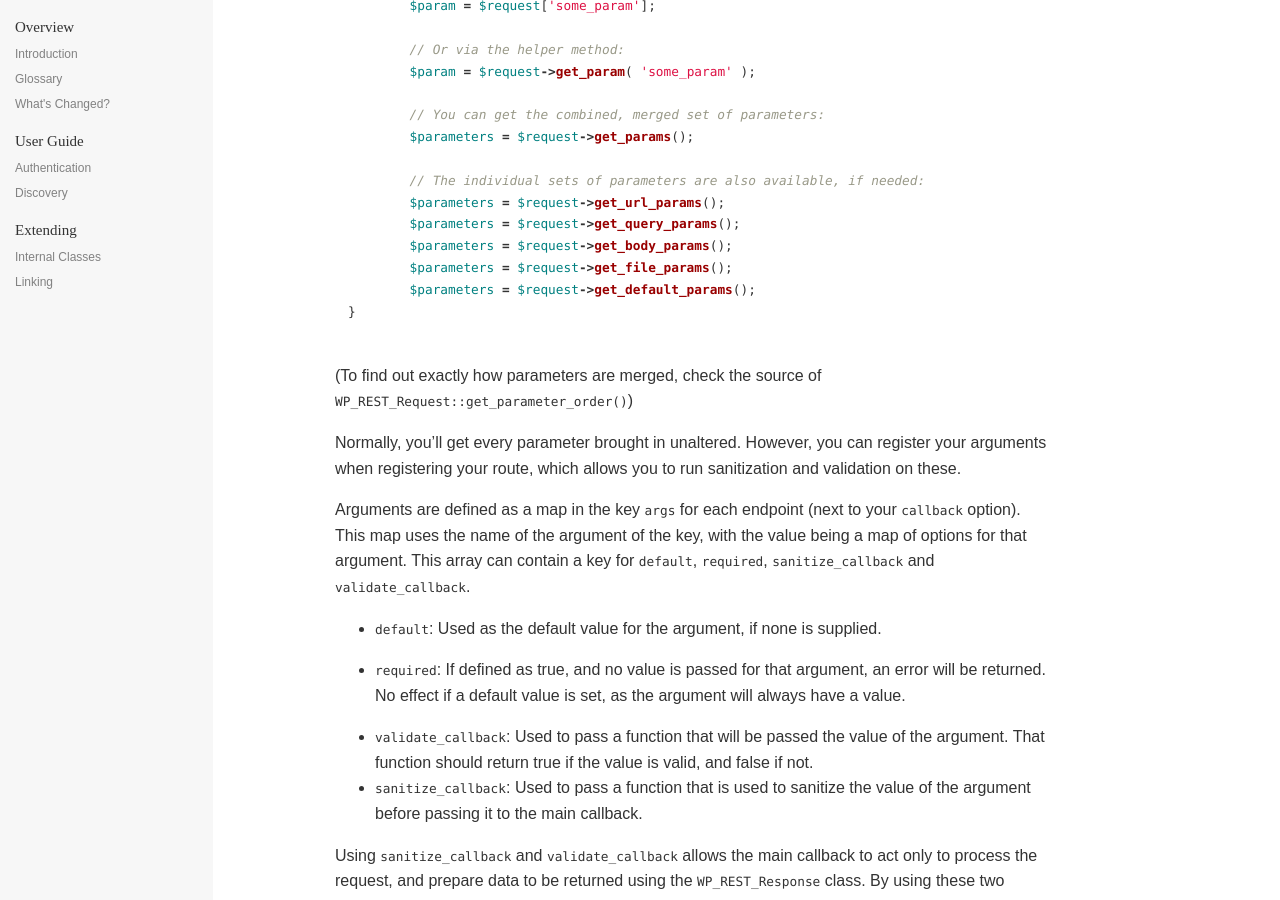
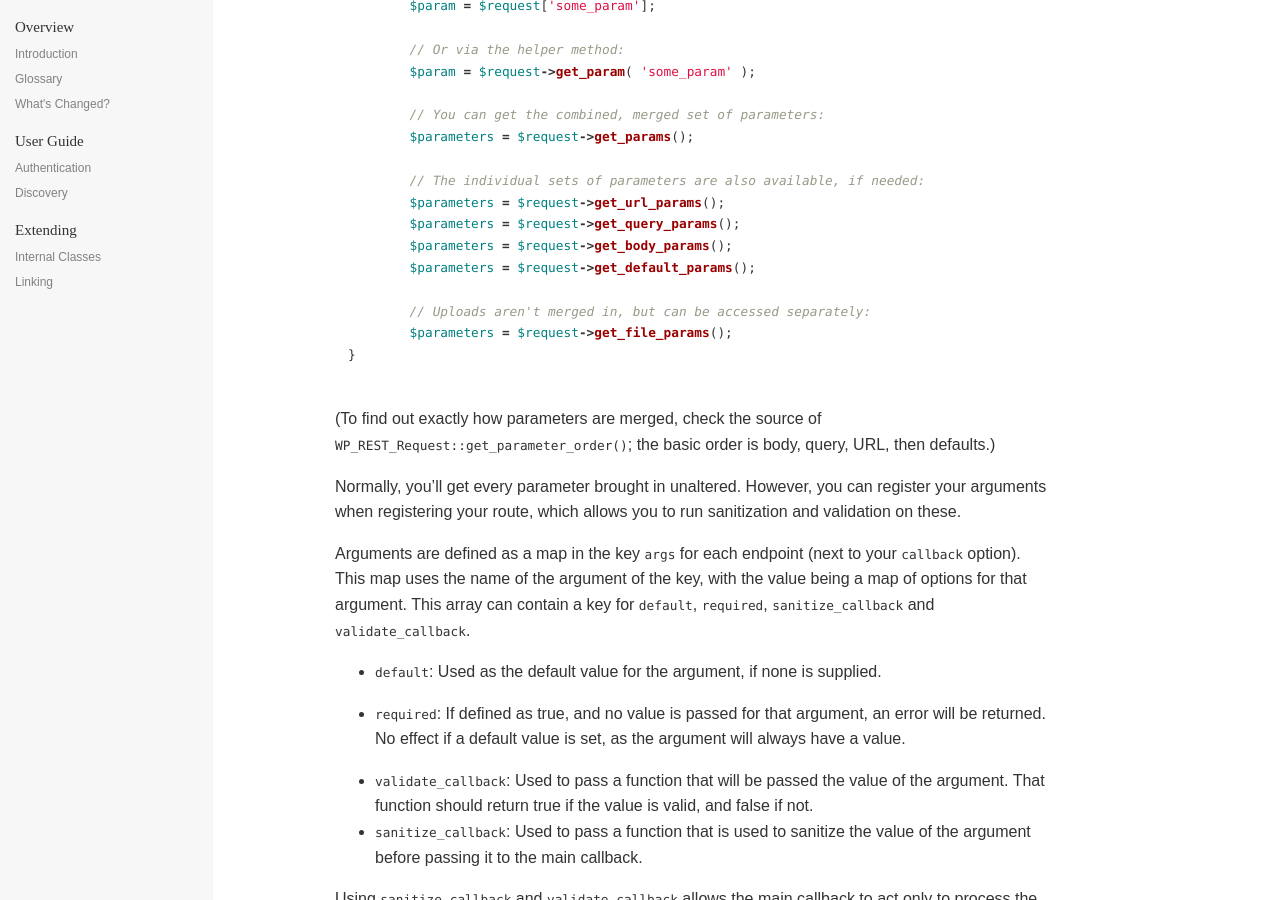
Before and after one commit to WP-API/docs-v2, a Jekyll site: the page built from extending/adding/index.md, in a window 1280 px wide and 900 px high, scrolled down 2465 px. Built offline with Jekyll 4.4.1, drawn with Linux system fonts in a browser that asks for light colours; Markdown is read by kramdown in place of the engine named in the settings.

Commit message:
Clarify parameter merging slightly

````diff
--- a/extending/adding/index.md
+++ b/extending/adding/index.md
@@ -96,12 +96,14 @@ function my_awesome_func( WP_REST_Request $request ) {
 	$parameters = $request->get_url_params();
 	$parameters = $request->get_query_params();
 	$parameters = $request->get_body_params();
+	$parameters = $request->get_default_params();
+
+	// Uploads aren't merged in, but can be accessed separately:
 	$parameters = $request->get_file_params();
-	$parameters = $request->get_default_params();
 }
 ```
 
-(To find out exactly how parameters are merged, check the source of `WP_REST_Request::get_parameter_order()`)
+(To find out exactly how parameters are merged, check the source of `WP_REST_Request::get_parameter_order()`; the basic order is body, query, URL, then defaults.)
 
 Normally, you'll get every parameter brought in unaltered. However, you can register your arguments when registering your route, which allows you to run sanitization and validation on these.
 
````
